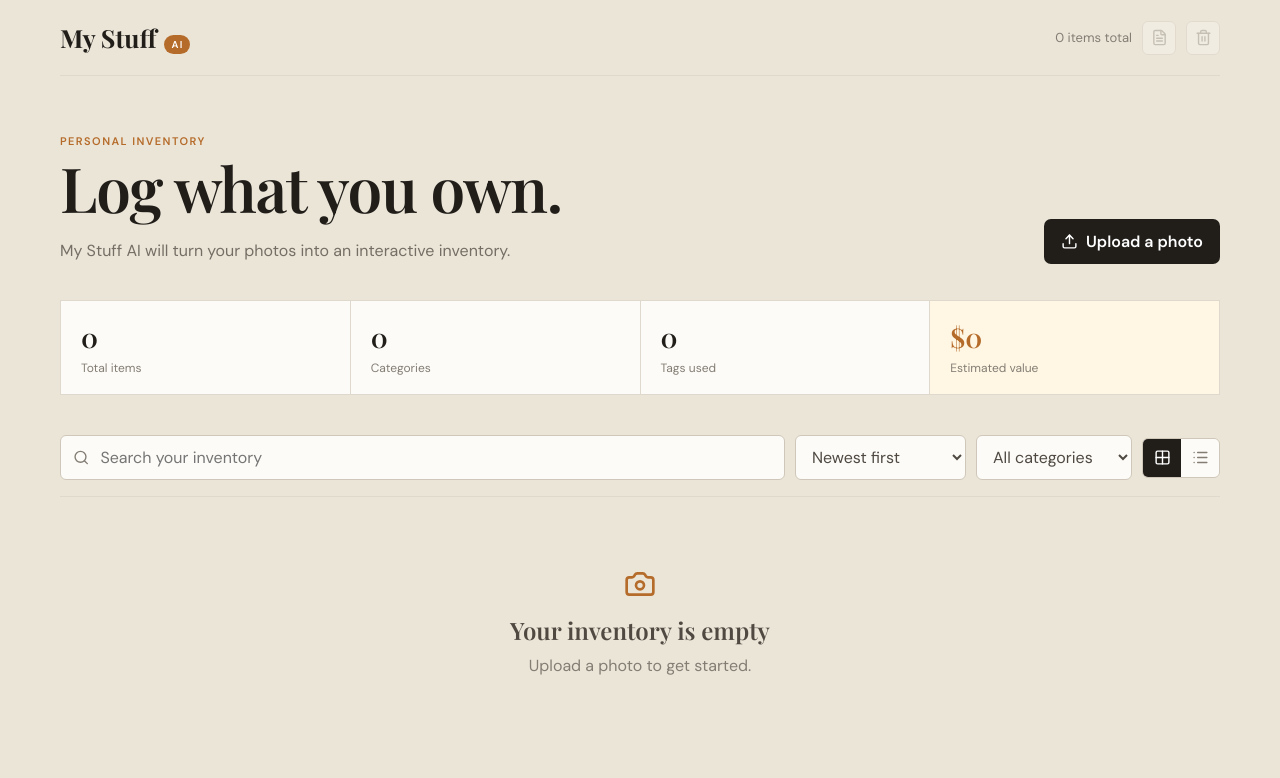
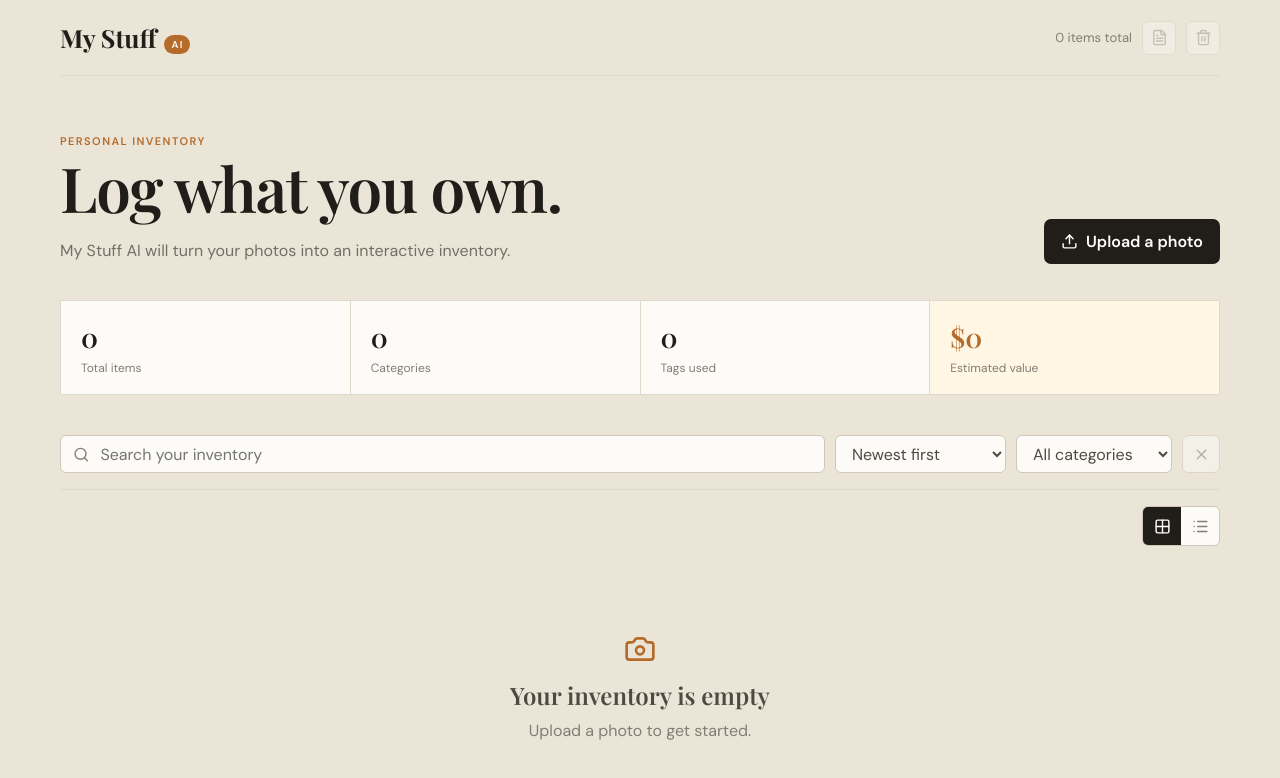
Before and after one commit to kaylabranch/my-stuff-ai, a React (Vite) app: page / in a window 1280 px wide. Shown: the top 778 px of the page. Built offline with nearby package versions, Linux system fonts and the light colour scheme.

Commit message:
Filter and view UX adjustments

```diff
--- a/src/app/App.tsx
+++ b/src/app/App.tsx
@@ -37,6 +37,7 @@ export function App() {
     const tags = [...new Set(items.flatMap((item) => item.tags))].sort();
     const updateFilter = <Key extends keyof InventoryFilters>(key: Key, value: InventoryFilters[Key]) =>
         setFilters((current) => ({ ...current, [key]: value }));
+    const clearFilters = () => setFilters(initialFilters);
 
     useEffect(() => {
         if (analysisProgress?.phase !== 'analyzing') return;
@@ -101,7 +102,7 @@ export function App() {
 
             <StatsRow itemCount={items.length} categoryCount={categories.length} tagCount={tags.length} estimatedValue={items.reduce((total, item) => total + item.estimatedValue, 0)} />
 
-            <InventorySection items={items} visibleItems={visibleItems} filters={filters} tags={tags} view={view} isLoading={isLoading} error={error} onFilterChange={updateFilter} onViewChange={setView} onEdit={setEditingItem} onDelete={setConfirmAction} />
+            <InventorySection items={items} visibleItems={visibleItems} filters={filters} tags={tags} view={view} isLoading={isLoading} error={error} onFilterChange={updateFilter} onClearFilters={clearFilters} onViewChange={setView} onEdit={setEditingItem} onDelete={setConfirmAction} />
 
             {reviewFile && <DetectionReviewModal
                 file={reviewFile}
--- a/src/components/feedback/ConfirmModal.tsx
+++ b/src/components/feedback/ConfirmModal.tsx
@@ -13,11 +13,11 @@ export function ConfirmModal({ title, message, confirmLabel, isBusy = false, onC
     return (
         <div className="confirm-overlay" role="presentation" onMouseDown={(event) => { if (event.target === event.currentTarget) onCancel(); }}>
             <section className="confirm-modal" role="alertdialog" aria-modal="true" aria-labelledby="confirm-title">
-                <button className="icon-button confirm-close" type="button" onClick={onCancel} aria-label="Cancel"><X size={18} /></button>
+                <button className="icon-button confirm-close" type="button" onClick={onCancel} aria-label="Cancel" title="Cancel"><X size={18} /></button>
                 <div className="confirm-icon"><AlertTriangle size={22} /></div>
                 <h2 id="confirm-title">{title}</h2>
                 <p>{message}</p>
-                <div className="confirm-actions"><button className="secondary-button" type="button" onClick={onCancel} disabled={isBusy}>Cancel</button><button className="danger-button" type="button" onClick={onConfirm} disabled={isBusy}>{isBusy ? 'Deleting...' : confirmLabel}</button></div>
+                <div className="confirm-actions"><button className="secondary-button" type="button" onClick={onCancel} disabled={isBusy} title="Cancel">Cancel</button><button className="danger-button" type="button" onClick={onConfirm} disabled={isBusy} title={confirmLabel}>{isBusy ? 'Deleting...' : confirmLabel}</button></div>
             </section>
         </div>
     );
--- a/src/components/inventory/InventorySection.tsx
+++ b/src/components/inventory/InventorySection.tsx
@@ -12,15 +12,16 @@ interface InventorySectionProps {
     isLoading: boolean;
     error: string | null;
     onFilterChange: <Key extends keyof InventoryFilters>(key: Key, value: InventoryFilters[Key]) => void;
+    onClearFilters: () => void;
     onViewChange: (view: 'grid' | 'list') => void;
     onEdit: (item: InventoryItem) => void;
     onDelete: (item: InventoryItem) => void;
 }
 
-export function InventorySection({ items, visibleItems, filters, tags, view, isLoading, error, onFilterChange, onViewChange, onEdit, onDelete }: InventorySectionProps) {
+export function InventorySection({ items, visibleItems, filters, tags, view, isLoading, error, onFilterChange, onClearFilters, onViewChange, onEdit, onDelete }: InventorySectionProps) {
     return (
         <section className="inventory-section">
-            <InventoryToolbar filters={filters} tags={tags} view={view} onFilterChange={onFilterChange} onViewChange={onViewChange} />
+            <InventoryToolbar filters={filters} tags={tags} view={view} onFilterChange={onFilterChange} onClearFilters={onClearFilters} onViewChange={onViewChange} />
             {error && <p className="error-message">{error}</p>}
             {isLoading ? <div className="empty-state"><Camera size={28} /><h2>Loading your inventory</h2></div> : visibleItems.length === 0 ? <div className="empty-state"><Camera size={32} /><h2>{items.length === 0 ? 'Your inventory is empty' : 'No items match your filters'}</h2><p>{items.length === 0 ? 'Upload a photo to get started.' : 'Try adjusting your search or filters.'}</p></div> : <div className={view === 'grid' ? 'inventory-grid' : 'inventory-list'}>{visibleItems.map((item) => <article className="item-card" key={item.id}><div className="image-placeholder"><InventoryImage blob={item.imageBlob} alt={item.name} /><div className="item-card-actions"><button type="button" onClick={(event) => { event.stopPropagation(); onEdit(item); }} aria-label={`Edit ${item.name}`} title="Edit item"><Pencil size={15} /></button><button type="button" onClick={(event) => { event.stopPropagation(); onDelete(item); }} aria-label={`Delete ${item.name}`} title="Delete item"><Trash2 size={15} /></button></div></div><div><div className="item-meta"><p className="item-category">{item.category}</p><span className="item-value">${item.estimatedValue.toLocaleString()}</span></div><h2>{item.name}</h2><p>{item.description}</p></div></article>)}</div>}
         </section>
--- a/src/components/inventory/InventoryToolbar.tsx
+++ b/src/components/inventory/InventoryToolbar.tsx
@@ -1,4 +1,4 @@
-import { Grid2X2, List, Search } from 'lucide-react';
+import { Grid2X2, List, Search, X } from 'lucide-react';
 import { CATEGORIES, type InventoryFilters } from '../../types/inventory';
 
 interface InventoryToolbarProps {
@@ -6,10 +6,12 @@ interface InventoryToolbarProps {
     tags: string[];
     view: 'grid' | 'list';
     onFilterChange: <Key extends keyof InventoryFilters>(key: Key, value: InventoryFilters[Key]) => void;
+    onClearFilters: () => void;
     onViewChange: (view: 'grid' | 'list') => void;
 }
 
-export function InventoryToolbar({ filters, tags, view, onFilterChange, onViewChange }: InventoryToolbarProps) {
+export function InventoryToolbar({ filters, tags, view, onFilterChange, onClearFilters, onViewChange }: InventoryToolbarProps) {
+    const hasActiveFilters = filters.query !== '' || filters.category !== '' || filters.tags.length > 0 || filters.sort !== 'newest';
     return (
         <>
             <div className="toolbar">
@@ -20,9 +22,12 @@ export function InventoryToolbar({ filters, tags, view, onFilterChange, onViewCh
                 <select value={filters.category} onChange={(event) => onFilterChange('category', event.target.value as InventoryFilters['category'])} aria-label="Filter by category">
                     <option value="">All categories</option>{CATEGORIES.map((category) => <option key={category} value={category}>{category}</option>)}
                 </select>
-                <div className="view-toggle"><button className={view === 'grid' ? 'active' : ''} onClick={() => onViewChange('grid')} aria-label="Grid view"><Grid2X2 size={17} /></button><button className={view === 'list' ? 'active' : ''} onClick={() => onViewChange('list')} aria-label="List view"><List size={17} /></button></div>
+                <button type="button" className="clear-filters-button" onClick={onClearFilters} disabled={!hasActiveFilters} aria-label="Clear filters" title="Clear filters"><X size={17} /></button>
             </div>
-            {tags.length > 0 && <div className="tag-row">{tags.map((tag) => <button key={tag} className={filters.tags.includes(tag) ? 'tag active' : 'tag'} onClick={() => onFilterChange('tags', filters.tags.includes(tag) ? filters.tags.filter((current) => current !== tag) : [...filters.tags, tag])}>#{tag}</button>)}</div>}
+            <div className="tag-toolbar-row">
+                {tags.length > 0 ? <div className="tag-row">{tags.map((tag) => <button key={tag} className={filters.tags.includes(tag) ? 'tag active' : 'tag'} onClick={() => onFilterChange('tags', filters.tags.includes(tag) ? filters.tags.filter((current) => current !== tag) : [...filters.tags, tag])}>#{tag}</button>)}</div> : <span />}
+                <div className="view-toggle"><button className={view === 'grid' ? 'active' : ''} onClick={() => onViewChange('grid')} aria-label="Grid view" title="Grid view"><Grid2X2 size={17} /></button><button className={view === 'list' ? 'active' : ''} onClick={() => onViewChange('list')} aria-label="List view" title="List view"><List size={17} /></button></div>
+            </div>
         </>
     );
 }
--- a/src/components/inventory/ItemEditModal.tsx
+++ b/src/components/inventory/ItemEditModal.tsx
@@ -25,14 +25,14 @@ export function ItemEditModal({ item, isSaving, onSave, onClose }: ItemEditModal
     return (
         <div className="edit-overlay" role="presentation" onMouseDown={(event) => { if (event.target === event.currentTarget) onClose(); }}>
             <section className="edit-modal" role="dialog" aria-modal="true" aria-labelledby="edit-title">
-                <div className="edit-header"><div><p className="eyebrow">Inventory item</p><h2 id="edit-title">Edit item</h2></div><button className="icon-button" type="button" onClick={onClose} aria-label="Close edit dialog"><X size={18} /></button></div>
+                <div className="edit-header"><div><p className="eyebrow">Inventory item</p><h2 id="edit-title">Edit item</h2></div><button className="icon-button" type="button" onClick={onClose} aria-label="Close edit dialog" title="Close"><X size={18} /></button></div>
                 <form className="edit-form" onSubmit={handleSubmit}>
                     <label>Name<input name="name" defaultValue={item.name} required /></label>
                     <label>Category<select name="category" defaultValue={item.category}>{CATEGORIES.map((category) => <option key={category} value={category}>{category}</option>)}</select></label>
                     <label>Description<textarea name="description" defaultValue={item.description} rows={3} /></label>
                     <label>Tags<input name="tags" defaultValue={item.tags.join(', ')} placeholder="tags, comma separated" /></label>
                     <label>Estimated value ($)<input name="estimatedValue" type="number" min="0" step="0.01" defaultValue={item.estimatedValue || ''} /></label>
-                    <div className="edit-actions"><button className="secondary-button" type="button" onClick={onClose}>Cancel</button><button className="upload-button" type="submit" disabled={isSaving}><Save size={17} /> {isSaving ? 'Saving...' : 'Save changes'}</button></div>
+                    <div className="edit-actions"><button className="secondary-button" type="button" onClick={onClose} title="Cancel">Cancel</button><button className="upload-button" type="submit" disabled={isSaving} title="Save changes"><Save size={17} /> {isSaving ? 'Saving...' : 'Save changes'}</button></div>
                 </form>
             </section>
         </div>
--- a/src/components/layout/WorkspaceIntro.tsx
+++ b/src/components/layout/WorkspaceIntro.tsx
@@ -12,7 +12,7 @@ export function WorkspaceIntro({ onUpload }: WorkspaceIntroProps) {
                 <h1>Log what you own.</h1>
                 <p className="intro-copy">My Stuff AI will turn your photos into an interactive inventory.</p>
             </div>
-            <button className="upload-button" type="button" onClick={onUpload}><Upload size={17} /> Upload a photo</button>
+            <button className="upload-button" type="button" onClick={onUpload} title="Upload a photo"><Upload size={17} /> Upload a photo</button>
         </section>
     );
 }
--- a/src/styles/globals.css
+++ b/src/styles/globals.css
@@ -207,7 +207,8 @@ button {
     gap: 9px;
     flex: 1;
     min-width: 220px;
-    padding: 10px 12px;
+    height: 38px;
+    padding: 0 12px;
     border: 1px solid var(--color-border-input);
     border-radius: 6px;
     color: var(--color-muted);
@@ -223,17 +224,36 @@ button {
 }
 
 .toolbar select {
-    padding: 10px 12px;
+    height: 38px;
+    padding: 0 12px;
     border: 1px solid var(--color-border-input);
     border-radius: 6px;
     color: var(--color-ink-soft);
     background: var(--color-surface);
 }
 
+.clear-filters-button {
+    display: grid;
+    place-items: center;
+    width: 38px;
+    height: 38px;
+    border: 1px solid var(--color-border-input);
+    border-radius: 6px;
+    color: var(--color-ink-soft);
+    background: var(--color-surface);
+}
+
+.clear-filters-button:disabled {
+    color: var(--color-muted);
+    opacity: 0.5;
+    cursor: not-allowed;
+}
+
 .view-toggle {
     display: flex;
     border: 1px solid var(--color-border-input);
     border-radius: 6px;
+    flex-shrink: 0;
     overflow: hidden;
 }
 
@@ -252,11 +272,18 @@ button {
     background: var(--color-ink);
 }
 
+.tag-toolbar-row {
+    display: flex;
+    align-items: flex-end;
+    justify-content: space-between;
+    gap: 12px;
+    padding: 16px 0;
+}
+
 .tag-row {
     display: flex;
     flex-wrap: wrap;
     gap: 7px;
-    padding: 16px 0;
 }
 
 .tag {
```
Also changed, not shown: src/components/detection/DetectionReviewModal.tsx (+4 -4 lines), src/components/export/ExportPdfModal.tsx (+2 -2 lines).
